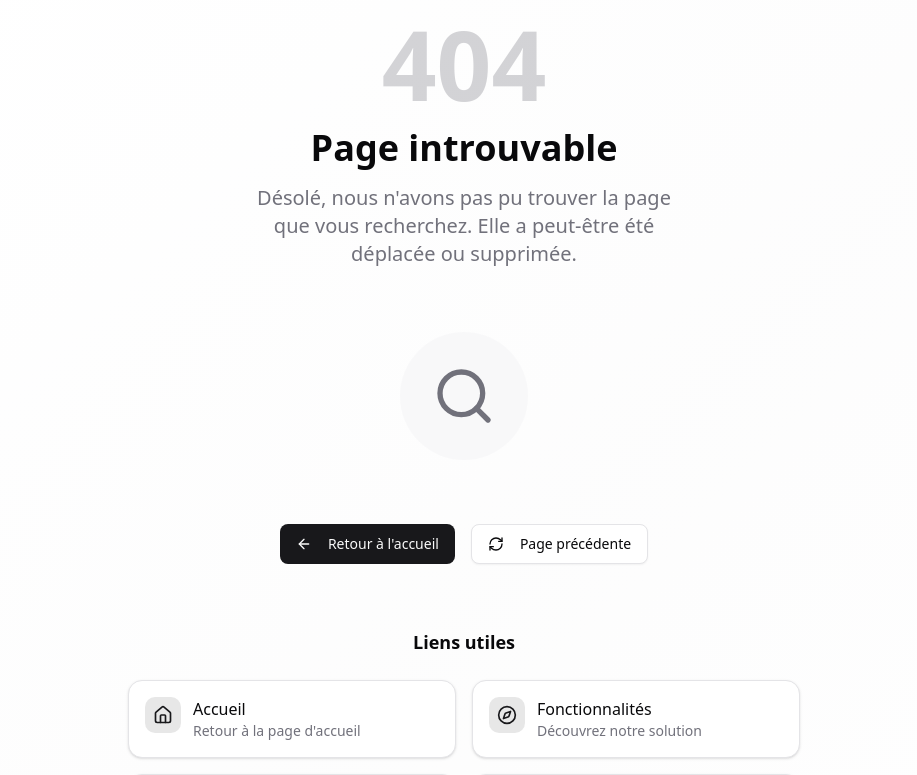
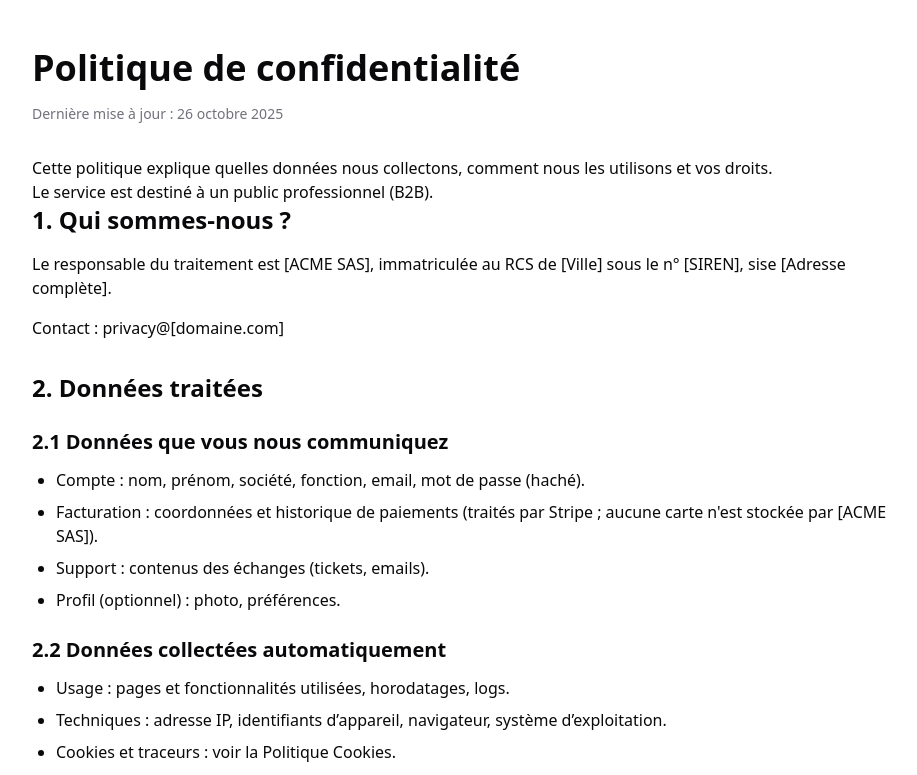
Before and after one commit to Ax-07/preset-next-auth-stripe, a Next.js app: page /privacy in a window 1280 px wide. Before the commit this address had no page. Shown: the top 775 px of the page, without its empty margins (176-1093 px from the left). Built offline with nearby package versions, Linux system fonts and the light colour scheme.

Commit message:
Ajout de la page de confidentialité avec le composant LegalRenderer

```diff
--- /dev/null
+++ b/src/app/(legals)/privacy/page.tsx
@@ -0,0 +1,4 @@
+import { LegalRenderer } from "@/components/pages/LegalRenderer";
+export default function Page() {
+return <LegalRenderer slug="privacy" />;
+}
```
